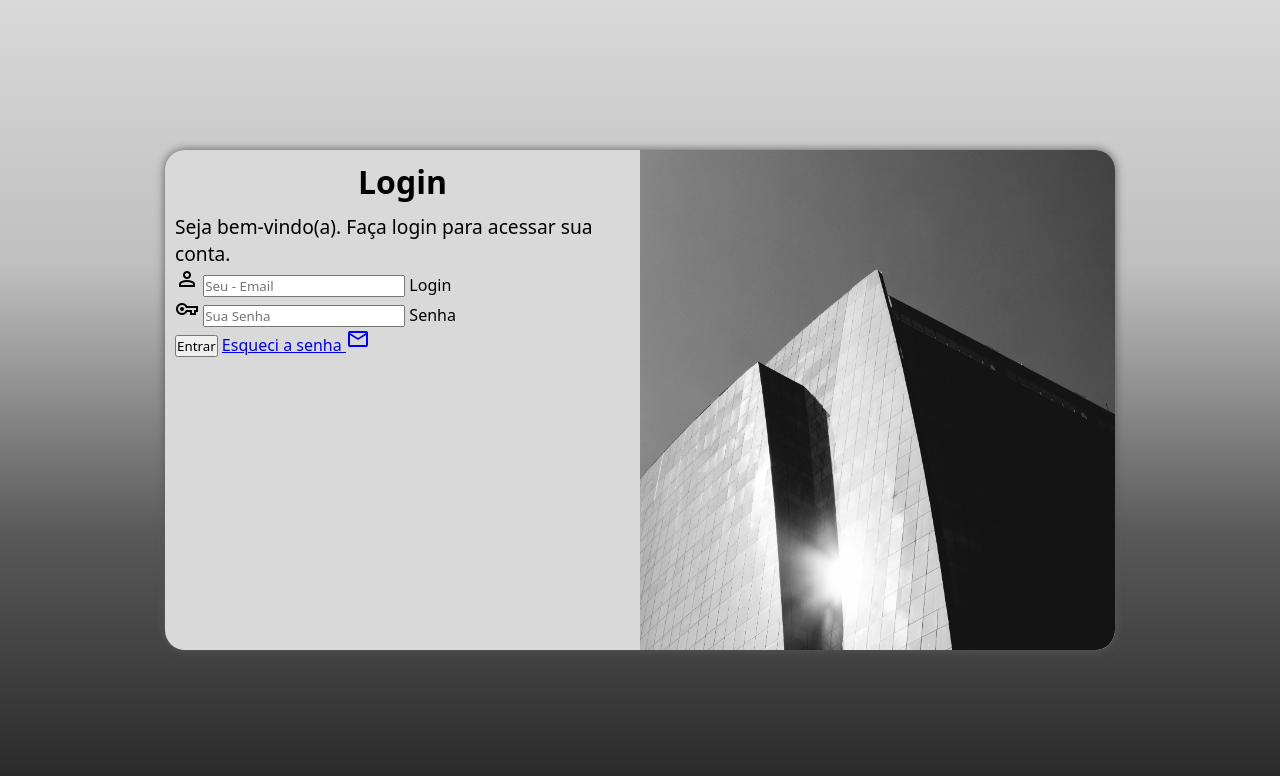
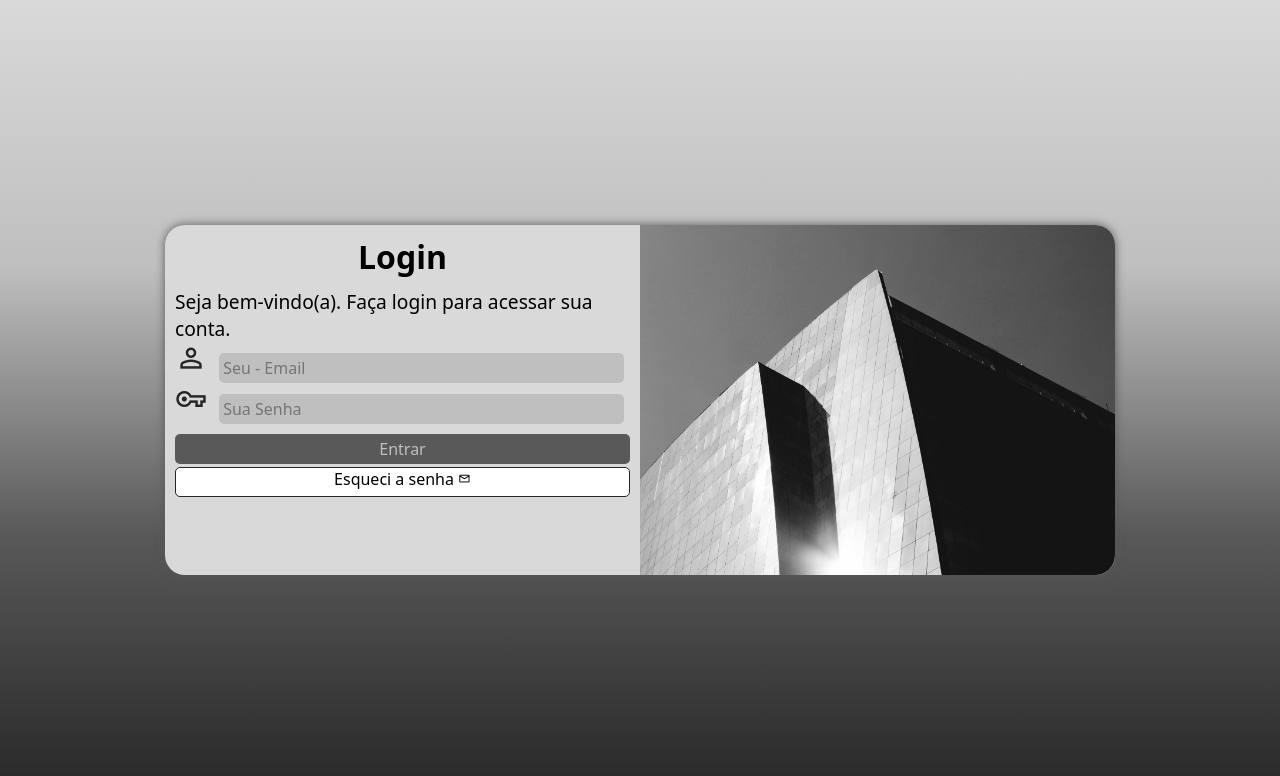
Before and after one commit to Dev-Diogelucasc/Projeto-Login, a plain HTML site: page index.html in a window 1280 px wide. Drawn offline with nearby package versions, Linux system fonts and the light colour scheme.

Commit message:
ultimos ajustes

```diff
--- a/estilos/media-query.css
+++ b/estilos/media-query.css
@@ -7,6 +7,7 @@
     }
     section#login {
         width: 80vw;
+        height: 300px;
     }
 
     section#login > div#imagem {
@@ -29,6 +30,7 @@
 
     section#login {
         width: 950px;
+        height: 350px;
     }
 
     section#login > div#imagem {
--- a/estilos/style.css
+++ b/estilos/style.css
@@ -34,15 +34,15 @@ section#login {
     position: absolute;
     top: 50%;
     left: 50%;
-    transform: translate(-50%, -50%);
     overflow: hidden;
 
     background-color: #d9d9d9;
     width: 300px;
-    height: 500px;
+    height: 515px;
     border-radius: 20px;
     box-shadow: 0px 0px 10px #595959;
 
+    transform: translate(-50%, -50%);
     transition: width 0.2s, height 0.2s;
     transition-timing-function: ease;
 }
@@ -53,7 +53,7 @@ section#login > div#imagem {
     background-image: url(../imagens/predio.jpg);
     background-size: cover;
     background-repeat: no-repeat;
-    background-position: center center;
+    background-position: center;
     height: 200px;
 }
 
@@ -70,3 +70,69 @@ div#formulario > h1 {
 div#foemulario > p {
     font-size: 1.2em;
 }
+
+div.campo > label {
+    display: none;
+}
+
+div.campo > span {
+    color: #262626;
+    font-size: 2em;
+    width: 40px;
+}
+
+div.campo > input {
+    background-color: #bfbfbf;
+    font-size: 1em;
+    border-radius: 5px;
+    border: none;
+    width: calc(100% - 50px);
+    height: 100%;
+    padding: 4px;
+
+}
+
+div.campo >input:focus-within {
+    background-color: #d9d9d9;
+}
+
+form > input[type=submit] {
+    display: block;
+    font-size: 1em;
+    width: 100%;
+    height: 30px;
+    background-color: #595959;
+    color: #bfbfbf;
+    border: none;
+    border-radius: 5px;
+    cursor: pointer;
+    margin-top: 10px;
+    margin-bottom: 3px;
+}
+
+form > input[type=submit]:hover {
+    background-color: #262626;
+    color: #bfbfbf;
+}
+
+form > a.botao {
+    display: block;
+    text-align: center;
+    font-size: 1em;
+    width: 100%;
+    height: 30px;
+    background-color: #ffffff;
+    border: 1px solid #262626;
+    color: #000000;
+    border-radius: 5px;
+    text-decoration: none;
+}
+
+form >a.botao:hover {
+    background-color: #262626;
+    color: #bfbfbf;
+}
+
+form > a.botao > span {
+    font-size: 0.8em;
+}
--- a/index.html
+++ b/index.html
@@ -30,8 +30,9 @@
                         <label for="isenha">Senha</label>
                     </div>
                     <input type="submit" value="Entrar">
-                    <a href="esqueci.html">
-                        Esqueci a senha <span class="material-symbols-outlined">mail</span>
+                    <a href="esqueci.html" class="botao">
+                        Esqueci a senha
+                        <span class="material-symbols-outlined">mail</span>
                     </a>
                 <form>
 
```
